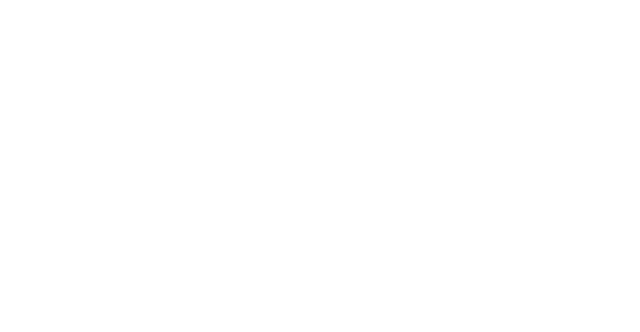
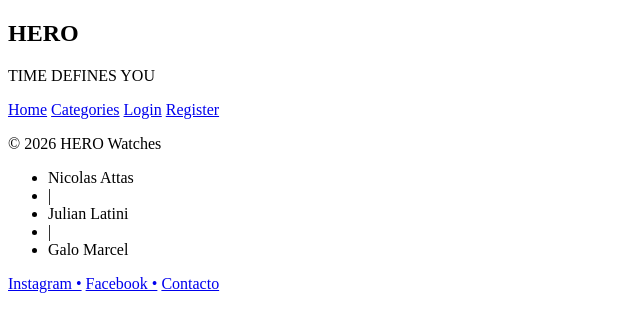
Before and after one commit to Galitomarcel/grupoAttasLatiniMarcel, a plain HTML site: page login.html in a window 1280 px wide. Shown: the whole page, without its empty margins (0-640 px from the left). Drawn offline with Linux system fonts and the light colour scheme.

Commit message:
Hice correciones en el register y agregue el footer corregido en el log in

```diff
--- a/login.html
+++ b/login.html
@@ -0,0 +1,35 @@
+<!DOCTYPE html>
+<html lang="en">
+<head>
+    <meta charset="UTF-8">
+    <meta name="viewport" content="width=device-width, initial-scale=1.0">
+    <title>Login</title>
+</head>
+<body>
+   <footer class="sitio-footer">
+        <div class="container-footer">
+            <h2 class="logo">HERO</h2>
+            <p class="tagline">TIME DEFINES YOU</p>
+        </div>
+        <nav class="nav-footer">
+        <a href="./index.html">Home</a>
+        <a href="./category.html">Categories</a>
+        <a href="./login.html">Login</a>
+        <a href="./register.html">Register</a>
+        </nav>
+        <p class="copyright">© 2026 HERO Watches</p>
+        <ul class="integrantes">
+            <li>Nicolas Attas</li>
+            <li>|</li>
+            <li>Julian Latini</li>
+            <li>|</li>
+            <li>Galo Marcel</li>
+        </ul>
+        <div class="social">
+            <a href="Instagram"> Instagram •</a>
+            <a href="Facebook"> Facebook •</a>
+            <a href="Contacto">Contacto</a>
+        </div>
+   </footer>
+</body>
+</html>
```
Also changed, not shown: register.html (+1 -1 lines).
